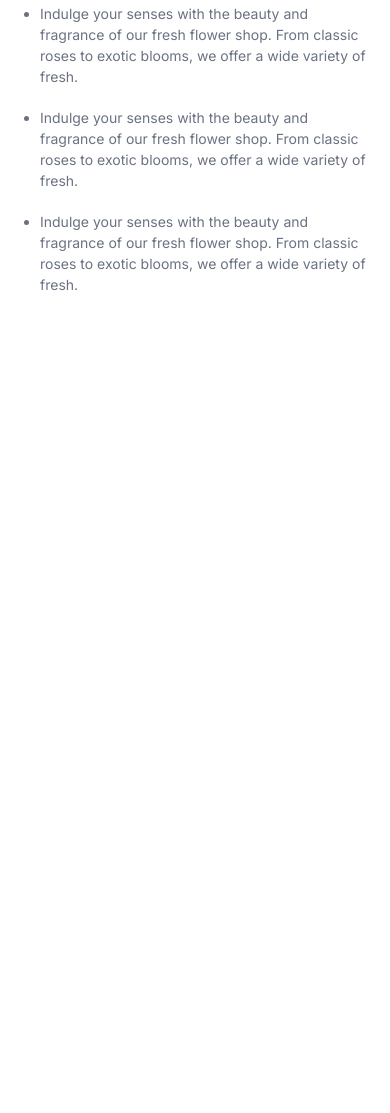
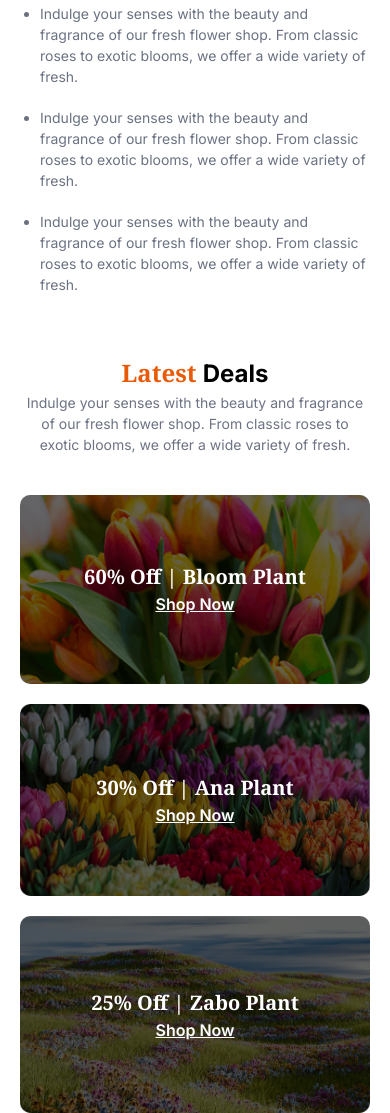
Before and after one commit to abapurbo/assignment2-flowers, a plain HTML site: page index.html in a window 390 px wide. Shown: the part 2553-3666 px from the top of the page. Before the commit the page ends 2848 px from the top, so only its background shows below. Drawn offline with nearby package versions, Linux system fonts and the light colour scheme.

Commit message:
added latest deals section

```diff
--- a/index.html
+++ b/index.html
@@ -153,7 +153,8 @@
         <section class="flower-plants-lover ">
             <div class="flower-lover-container ">
                 <div class=" relative">
-                    <img class="plants-base w-[275px] absolute -top-35 -right-30" src="./images/trusted-badge.png" alt="">
+                    <img class="plants-base w-[275px] absolute -top-35 -right-30" src="./images/trusted-badge.png"
+                        alt="">
                     <img class="plant-img " src="./images/flower-store.png" alt="">
                 </div>
                 <div class="flex-1">
@@ -162,10 +163,56 @@
                         <span>Lover</span>
                     </h1>
                     <ul class="list-disc text-gray-500 lg:text-[22px] text-[14px] space-y-5 pl-5">
-                       <li>Indulge your senses with the beauty and fragrance of our fresh flower shop. From classic roses to exotic blooms, we offer a wide variety of fresh.</li>
-                       <li>Indulge your senses with the beauty and fragrance of our fresh flower shop. From classic roses to exotic blooms, we offer a wide variety of fresh.</li>
-                       <li>Indulge your senses with the beauty and fragrance of our fresh flower shop. From classic roses to exotic blooms, we offer a wide variety of fresh.</li>
+                        <li>Indulge your senses with the beauty and fragrance of our fresh flower shop. From classic
+                            roses to exotic blooms, we offer a wide variety of fresh.</li>
+                        <li>Indulge your senses with the beauty and fragrance of our fresh flower shop. From classic
+                            roses to exotic blooms, we offer a wide variety of fresh.</li>
+                        <li>Indulge your senses with the beauty and fragrance of our fresh flower shop. From classic
+                            roses to exotic blooms, we offer a wide variety of fresh.</li>
                     </ul>
+                </div>
+            </div>
+        </section>
+
+        <!-- latest deals section -->
+        <section class="latest-container">
+            <div>
+                <div class="flex flex-col items-center">
+                    <h1 class="latest-title"><span class="text-[#E95A08] noto-serif-text">Latest </span> Deals</h1>
+                    <p class="latest-description text-center">Indulge your senses with the beauty and fragrance of our
+                        fresh flower shop. From classic roses to exotic blooms, we offer a wide variety of fresh.</p>
+                </div>
+                <div class="grid lg:grid-cols-12 grid-cols-1 lg:gap-7 ">
+                    <div class="flower-container relative lg:col-span-4 rows-2 flex flex-col space-y-5 ">
+                        <div class="flex relative  justify-center items-center">
+                            <div class="img-1 absolute"></div>
+                            <h1 class="absolute text-[#FFFFFF] text-center">
+                                <span class="noto-serif-text font-bold text-[20px]">60% Off | Bloom Plant</span><br>
+                                <span class="font-semibold text-[16px] underline underline-2">Shop Now</span>
+                            </h1>
+                            <img class="w-[100%] rounded-xl" src="./images/deal-ana.png" alt="">
+                        </div>
+                        <div class="relative  lg:col-span-8 flex flex-col justify-center items-center">
+
+                            <div class="img-1 absolute"></div>
+                            <h1 class="absolute text-[#FFFFFF] text-center">
+                                <span class="noto-serif-text font-bold text-[20px]">30% Off | Ana Plant</span><br>
+                                <span class="font-semibold text-[16px] underline underline-2">Shop Now</span>
+                            </h1>
+                            <img class="w-[100%] rounded-xl" src="./images/deal-bloom.png" alt="flower">
+                        </div>
+
+                    </div>
+
+                    <div class="relative  col-span-8 flex justify-center items-center  w-[100%]">
+                        <div class="img-1 absolute"></div>
+                        <h1 class="absolute text-[#FFFFFF] text-center">
+                            <span class="lg:text-3xl text-[20px] noto-serif-text  font-bold">25% Off | Zabo
+                                Plant</span><br>
+                            <span class="lg:text-[28px] text-[16px] font-semibold underline underline-2">Shop Now</span>
+                        </h1>
+                        <img class="w-[100%] h-[100%] rounded-xl" src="./images/deal-zabo.png" alt="">
+                    </div>
                 </div>
             </div>
         </section>
--- a/styles/style.css
+++ b/styles/style.css
@@ -16,11 +16,13 @@
   font-style: normal;
 
 }
-.navbar{
-  width:1140px;
-  margin:auto;
+
+.navbar {
+  width: 1140px;
+  margin: auto;
 
 }
+
 .banner {
   width: 1140px;
   margin: auto
@@ -82,7 +84,8 @@
   display: flex;
   width: 1140px;
   margin: auto;
-  margin-top: 200px
+  margin-top: 200px;
+  margin-bottom: 100px
 }
 
 .plants-lover-title {
@@ -98,9 +101,39 @@
 
 }
 
+/* latest deals section */
+.latest-container {
+  width: 1140px;
+  margin: auto
+}
+
+.latest-title {
+  font-size: 55px;
+  text-align: center;
+  font-weight: 700;
+}
+
+.latest-description {
+  color: #6D7384;
+  font-size: 22px;
+  width: 77%;
+  text-align: center;
+  margin-bottom: 100px;
+
+
+}
+
+.img-1 {
+
+  background-color: rgba(0, 0, 0,0.6);
+  border-radius:10px;
+  width:100%;
+  height:100%;
+}
+
 @media screen and (max-width:576px) {
   .navbar {
-    width:auto;
+    width: auto;
     margin: 7px 16px 5px 16px
   }
 
@@ -117,7 +150,7 @@
 
   .banner-description {
     width: auto;
-    margin-top:20px;
+    margin-top: 20px;
     margin-left: 20px;
     margin-right: 20px;
   }
@@ -159,7 +192,7 @@
   }
 
   .card {
-    width:100%
+    width: 100%
       /* width:calc(100%-20px); */
   }
 
@@ -183,9 +216,10 @@
   /* batch  */
   .flower-plants-lover {
     width: auto;
-    margin-top:40px;
+    margin-top: 40px;
     margin-left: 20px;
     margin-right: 20px;
+    margin-bottom: 60px;
   }
 
   .plants-base {
@@ -193,7 +227,7 @@
   }
 
   .plant-img {
-    width:auto;
+    width: auto;
 
   }
 
@@ -209,4 +243,29 @@
     margin-bottom: 20px;
 
   }
+
+  /* flower container */
+  .latest-container {
+    width: auto;
+    margin-left: 20px;
+    margin-right: 20px;
+  }
+
+  .latest-title {
+    font-size: 24px;
+  }
+
+  .latest-description {
+    font-size: 14px;
+    margin-bottom: 40px;
+  }
+
+  .latest-description {
+    width: 100%;
+  }
+
+  .flower-container {
+    margin-bottom: 20px;
+
+  }
 }
```
